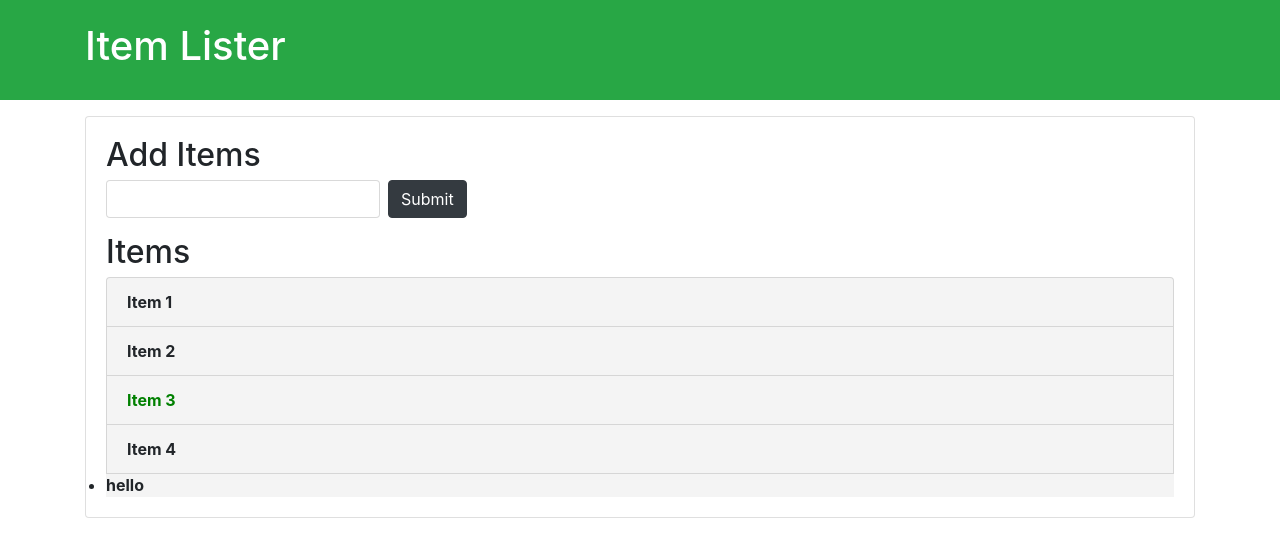
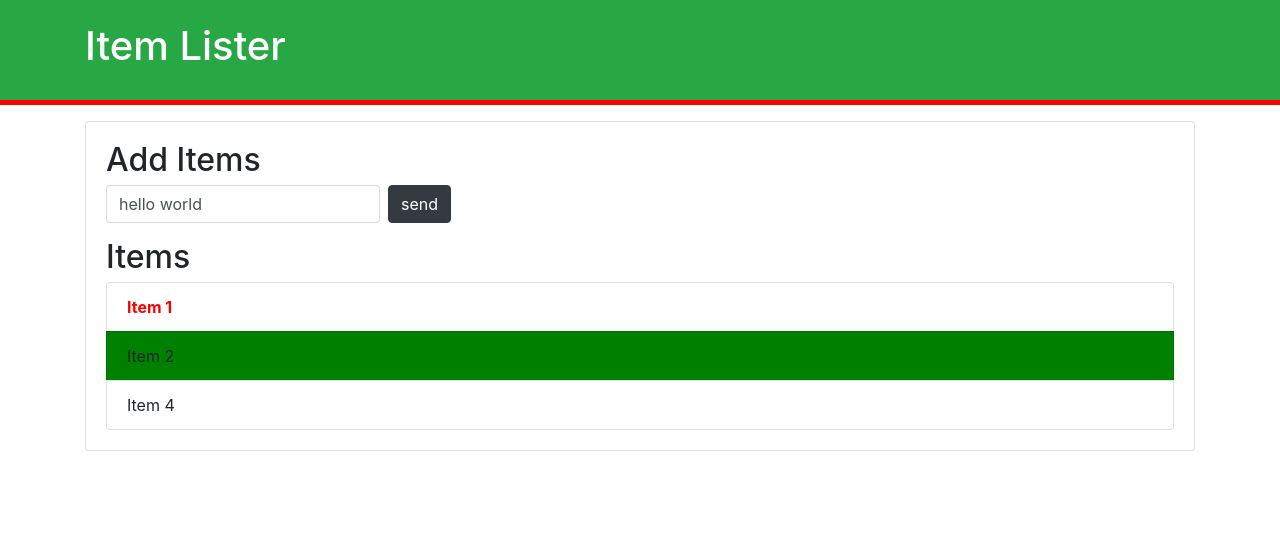
Before and after one commit to manojmax75/dom-manipulation, a plain HTML site: page index.html in a window 1280 px wide. Drawn offline with nearby package versions, Linux system fonts and the light colour scheme.

Commit message:
queryselector

```diff
--- a/demo.js
+++ b/demo.js
@@ -45,12 +45,45 @@
 
 //edit the li by tag name
 
-var li= document.getElementsByTagName("li");
-console.log(li[1])
-li[2].style.color="green"
-li[1].style.backgroundColor="#f4f4f4"
+// var li= document.getElementsByTagName("li");
+// console.log(li[1])
+// li[2].style.color="green"
+// li[1].style.backgroundColor="#f4f4f4"
 
-for(let i=0;i<li.length;i++){
-    li[i].style.fontWeight="bold"
-    li[i].style.backgroundColor="#f4f4f4"
+// for(let i=0;i<li.length;i++){
+//     li[i].style.fontWeight="bold"
+//     li[i].style.backgroundColor="#f4f4f4"
+// }
+
+
+//QUERY SELECTOR
+
+var header=document.querySelector("#main-header")
+header.style.borderBottom="solid 5px red"
+
+var input=document.querySelector("input")
+input.value="hello world"
+
+var submit=document.querySelector('input[type="submit"]')
+submit.value="send"
+
+var si=document.querySelector('.list-group-item:nth-child(1)')
+si.style.color="red"
+
+
+
+
+
+
+
+
+
+const item=document.querySelectorAll("li")
+console.log(item)
+item[1].style.backgroundColor="green"
+item[2].style.display="none"
+for(let i=0;i<item.length;i++){
+   if(i%2===0){
+    item[i].style.fontWeight="bold"
+   }
 }
--- a/index.html
+++ b/index.html
@@ -26,7 +26,7 @@
       <li class="list-group-item">Item 2</li>
       <li class="list-group-item">Item 3</li>
       <li class="list-group-item">Item 4</li>
-      <li>hello</li>
+      <!-- <li>hello</li> -->
     </ul>
    </div>
   </div>
```
